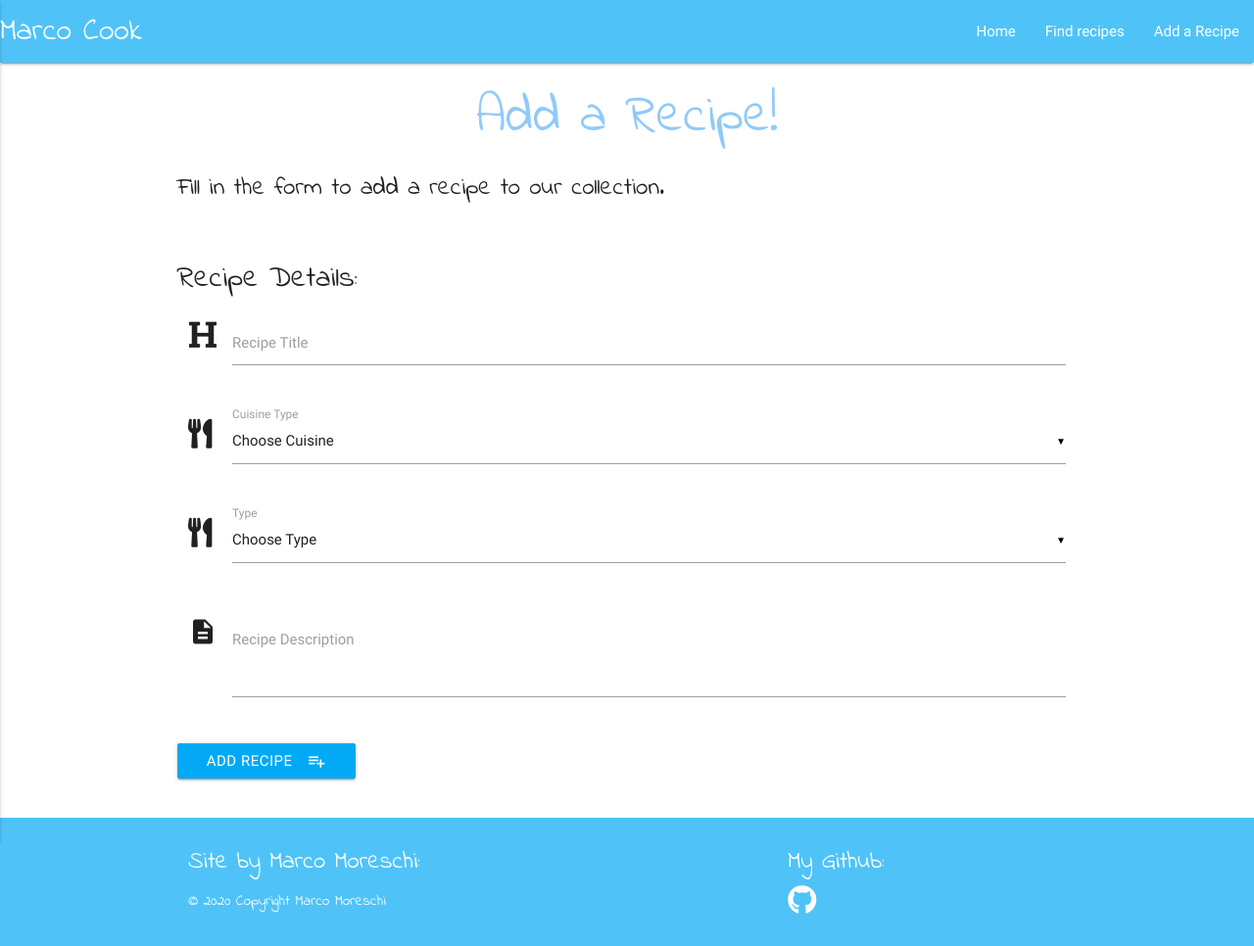
After one commit to marcomoreschi/milestone-3, a Flask app: page /add_recipe in a window 1280 px wide. The commit adds this page. Shown: the whole page at 98% size. Run offline with Flask 2, Linux system fonts and the light colour scheme; data that the repository does not hold is empty; some libraries are stand-ins or nearby versions.

Commit message:
added addrecipe.html

```diff
--- a/app.py
+++ b/app.py
@@ -9,25 +9,39 @@ app.config["MONGO_URI"] = 'mongodb+srv://root:r00tUser@myfirstcluster-z4c90.mong
 
 mongo =PyMongo(app)
 
-#-------------------#Home Page
-
+#////////////////////////////////////////////////# Add Home Page
 @app.route('/')
 @app.route('/index')
 def index():
     recipes=mongo.db.recipes.find()
     return render_template("index.html", recipes=recipes)
 
+
+#////////////////////////////////////////////////# Add saltimbocca
 @app.route('/saltimbocca')
 def saltimbocca():
     return render_template("saltimbocca.html")
 
+
+#////////////////////////////////////////////////# Add pasta alla norma
 @app.route('/pastaallanorma')
 def pastaallanorma():
     return render_template("pastaallanorma.html")
 
+
+#////////////////////////////////////////////////# Add fish and chips
 @app.route('/fishandchips')
 def fishandchips():
     return render_template("fishandchips.html")
+
+
+#////////////////////////////////////////////////# Add recipe page
+@app.route('/add_recipe')
+def add_recipe():
+    return render_template("addrecipe.html",
+    cuisine=mongo.db.cuisine_recipe.type_recipe.find())
+
+
 
 
 
--- /dev/null
+++ b/templates/addrecipe.html
@@ -0,0 +1,72 @@
+{% extends 'base.html'%}
+
+{% block content %}
+
+        <div class="row">
+                <h2 class="center-align title-font blue-text text-lighten-3">Add a Recipe!</h2>
+                <p class="card-title standard-font" style="font-size: 25px">Fill in the form to add a recipe to our collection.</p>
+        </div>
+
+        <div class="row">
+                <form action="{{url_for('add_recipe')}}" method="POST" class="col s12">
+                <div class="row">
+                <h5 class="standard-font" style="font-size: 30px">Recipe Details:</h5>
+                <div class="input-field col s12">
+                <i class="fas fa-heading prefix"></i>
+                <input id="recipe_title" name="recipe_title" type="text" class="validate">
+                <label for="icon_prefix">Recipe Title</label>
+        </div>
+                </div>
+
+        <div class="row">
+            <div class="input-field col s12">
+            <i class="fas fa-utensils prefix"></i>
+                <select id="cuisine" name="cuisine_recipe">
+                <option value="" disabled selected>Choose Cuisine</option>
+                {% for cat in cuisine %}
+                <option value="{{cuisine_recipe}}">{{cuisine_recipe}}</option>
+                {% endfor %}
+                </select>
+                <label>Cuisine Type</label>
+            </div>
+        </div>
+
+        <div class="row">
+            <div class="input-field col s12">
+            <i class="fas fa-utensils prefix"></i>
+                <select id="type" name="type_recipe">
+                <option value="" disabled selected>Choose Type</option>
+                {% for cat in type %}
+                <option value="{{typ_recipe}}">{{type_recipe}}</option>
+                {% endfor %}
+                </select>
+                <label>Type</label>
+            </div>
+        </div>
+
+
+
+        <div class="row">
+            <div class="input-field col s12">
+                <i class="material-icons prefix">description</i>
+                <textarea name="recipe_description" id="recipe_description" class="materialize-textarea"></textarea>
+                <label for="icon_telephone">Recipe Description</label>
+            </div>
+        </div>
+
+
+        <div class="row">
+            <button class="btn waves-effect waves-light light-blue" type="submit" name="action">Add Recipe
+                <i class="material-icons right">playlist_add</i>
+             </button>
+        </div>
+
+
+
+
+
+
+
+
+
+{% endblock %}
--- a/templates/base.html
+++ b/templates/base.html
@@ -27,7 +27,7 @@
                 <ul id="nav-mobile" class="right hide-on-med-and-down">
                     <li><a href="{{url_for('index')}}">Home</a></li>
                     <li><a href="#">Find recipes</a></li>
-                    <li><a href="">Add a Recipe</a></li>
+                    <li><a href="{{url_for('add_recipe')}}">Add a Recipe</a></li>
                 </ul>
                 <ul class="side-nav" id="mobile-demo">
                     <li><a href="#">Home</a></li>
@@ -75,6 +75,7 @@
             $('.modal').modal();
             $('.parallax').parallax();
             $('.carousel').carousel();
+            $('select').material_select();
         });
     </script>
 
```
